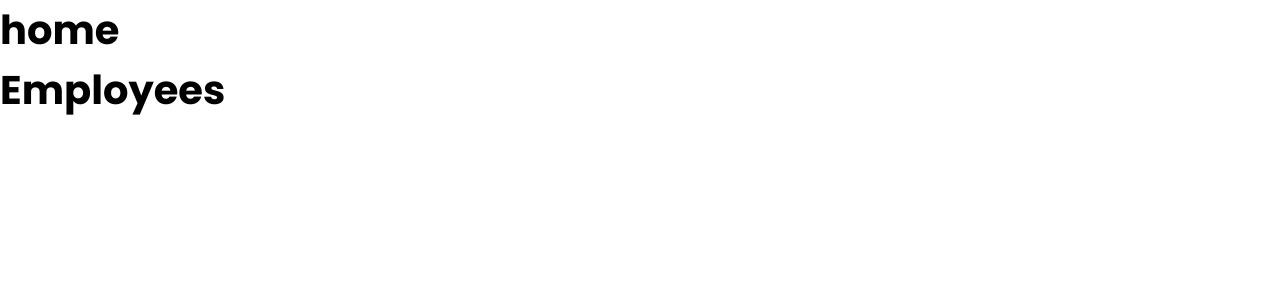
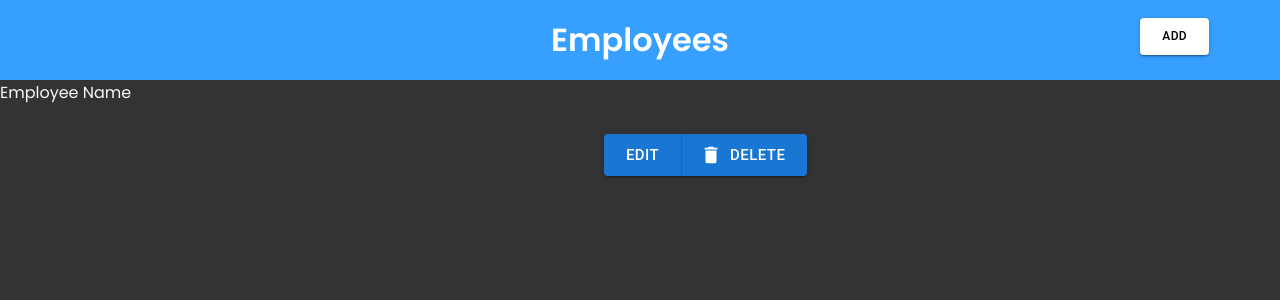
Before and after one commit to JanaTartousy/Advanced-Project, a React (Create React App) app: page /employees in a window 1280 px wide. Shown: the top 300 px of the page. Built offline with nearby package versions, Linux system fonts and the light colour scheme.

Commit message:
employeeRow

```diff
--- a/src/App.js
+++ b/src/App.js
@@ -10,6 +10,7 @@ import Home from "./pages/home/home";
 function App() {
   return (
     <div className="App">
+
       <Routes>
         <Route path="/" element={<Home />}>
           <Route path="/employees" element={<Employees />} />
@@ -19,6 +20,7 @@ function App() {
         </Route>
         <Route path="/login" element={<Login />} />
       </Routes>
+
     </div>
   );
 }
--- /dev/null
+++ b/src/components/employeeRow/employeeRow.css
@@ -0,0 +1,14 @@
+.contain {
+  display: flex;
+  height: 150px;
+}
+.row {
+
+  display: flex;
+  flex-direction: row;
+  margin: auto;
+  justify-content: space-around;
+}
+.employee-name {
+  color: #f6f8fa;
+}
--- /dev/null
+++ b/src/components/employeeRow/employeeRow.js
@@ -0,0 +1,50 @@
+import "./employeeRow.css";
+import { Button } from "@mui/material";
+import { ButtonGroup } from "@mui/material";
+import { createTheme, ThemeProvider } from "@mui/material/styles";
+import  DeleteIcon from "@mui/icons-material/Delete";
+
+const theme = createTheme({
+  palette: {
+    white: { main: "#F6F8FA" },
+    accent: { main: "#369fff" },
+    accentderv: { main: "#69B7FF" },
+    gray: { main: "#707070" },
+    black: { main: "#333" },
+  },
+});
+
+function EmployeeRow() {
+  return (
+    <div className="contain">
+      <div className="employee-name">
+        <h4>Employee Name</h4>
+      </div>
+      <div className="row">
+        <div className="buttons">
+          <ButtonGroup
+            variant="contained"
+            style={{
+              fontSize: 15,
+              backgroundColor: "accent",
+              color: "white",
+            }}
+            size="large"
+          >
+            <Button onClick={() => alert("You can now edit employee profile")}>
+              Edit
+            </Button>
+            <Button
+            startIcon={<DeleteIcon/>}
+            onClick={() => alert("Employee has been removed")}>
+              Delete
+            </Button>
+          </ButtonGroup>
+          <ThemeProvider theme={theme}></ThemeProvider>
+        </div>
+      </div>
+    </div>
+  );
+}
+
+export default EmployeeRow;
--- a/src/pages/employees/employees.css
+++ b/src/pages/employees/employees.css
@@ -0,0 +1,23 @@
+.container{
+    background-color: #333;
+    height: 100vh;
+
+
+}
+.employee-header{
+    background-color: #369fff;
+    height: 80px;
+    display: flex;
+    align-items: center;
+    text-align: center;
+    justify-content: center;
+
+}
+h2{
+    color: white;
+    justify-content: center;
+    align-items: center;
+    text-align: center;
+
+
+}
--- a/src/pages/employees/employees.js
+++ b/src/pages/employees/employees.js
@@ -1,14 +1,42 @@
-import "./employees.css"
+import "./employees.css";
+import { Button } from "@mui/material";
+import EmployeeRow from "./../../components/employeeRow/employeeRow";
+import { createTheme, ThemeProvider } from "@mui/material/styles";
 
-function Employees(props) {
-    return (
+const theme = createTheme({
+  palette: {
+      white: { main: "#F6F8FA" },
+      accent: {main: "#369fff"},
+      accentderv: {main: "#69B7FF"},
+      gray: {main: "#707070"},
+      black: {main: "#333"},
+  },
+});
 
-        <div>
-            <h1>
-                Employees
-            </h1>
-        </div>
-     );
+function Employees() {
+  return (
+    <div className="container">
+      <div className="employee-header">
+        <h2>Employees</h2>
+        <div style={{ position: 'relative' }}/>
+        <Button
+         style={{
+            fontSize: 12,
+            backgroundColor: "white",
+            color: "black",
+             position: 'absolute',right: 71, top: 18,
+         }}
+
+         size="large"
+         onClick={()=>alert('You can now add an employee')}
+         variant="contained">
+            Add
+        </Button>
+        <ThemeProvider theme={theme}></ThemeProvider>
+      </div>
+      <EmployeeRow/>
+    </div>
+  );
 }
 
 export default Employees;
--- a/src/pages/home/home.js
+++ b/src/pages/home/home.js
@@ -2,7 +2,7 @@ import { Outlet } from "react-router-dom";
 function Home() {
   return (
     <>
-      <h1>home</h1>
+      <h1></h1>
       <Outlet/>
     </>
   );
```
Also changed, not shown: package.json (+7 -0 lines), 1 other file (tests, documents, lock files or other folders).
